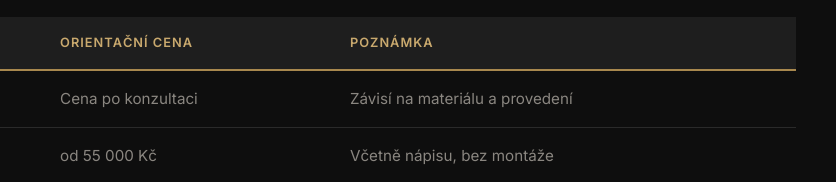
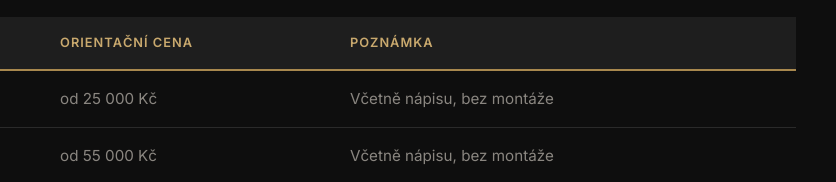
Before and after one commit to malaveselahranolka/kamenictvi-adamek, a plain HTML site: page cenik.html in a window 1280 px wide. Shown: the part 618-800 px from the top of the page, 420-1256 px from the left. Drawn offline with nearby package versions, Linux system fonts and the light colour scheme; a script that the page names is missing.

Commit message:
Cenik: urnovy pomnik od 25 000 Kc

```diff
--- a/cenik.html
+++ b/cenik.html
@@ -73,8 +73,8 @@
         <tbody>
           <tr>
             <td>Pomník — urnový</td>
-            <td>Cena po konzultaci</td>
-            <td>Závisí na materiálu a provedení</td>
+            <td>od 25 000 Kč</td>
+            <td>Včetně nápisu, bez montáže</td>
           </tr>
           <tr>
             <td>Pomník — dvojhrob</td>
```
